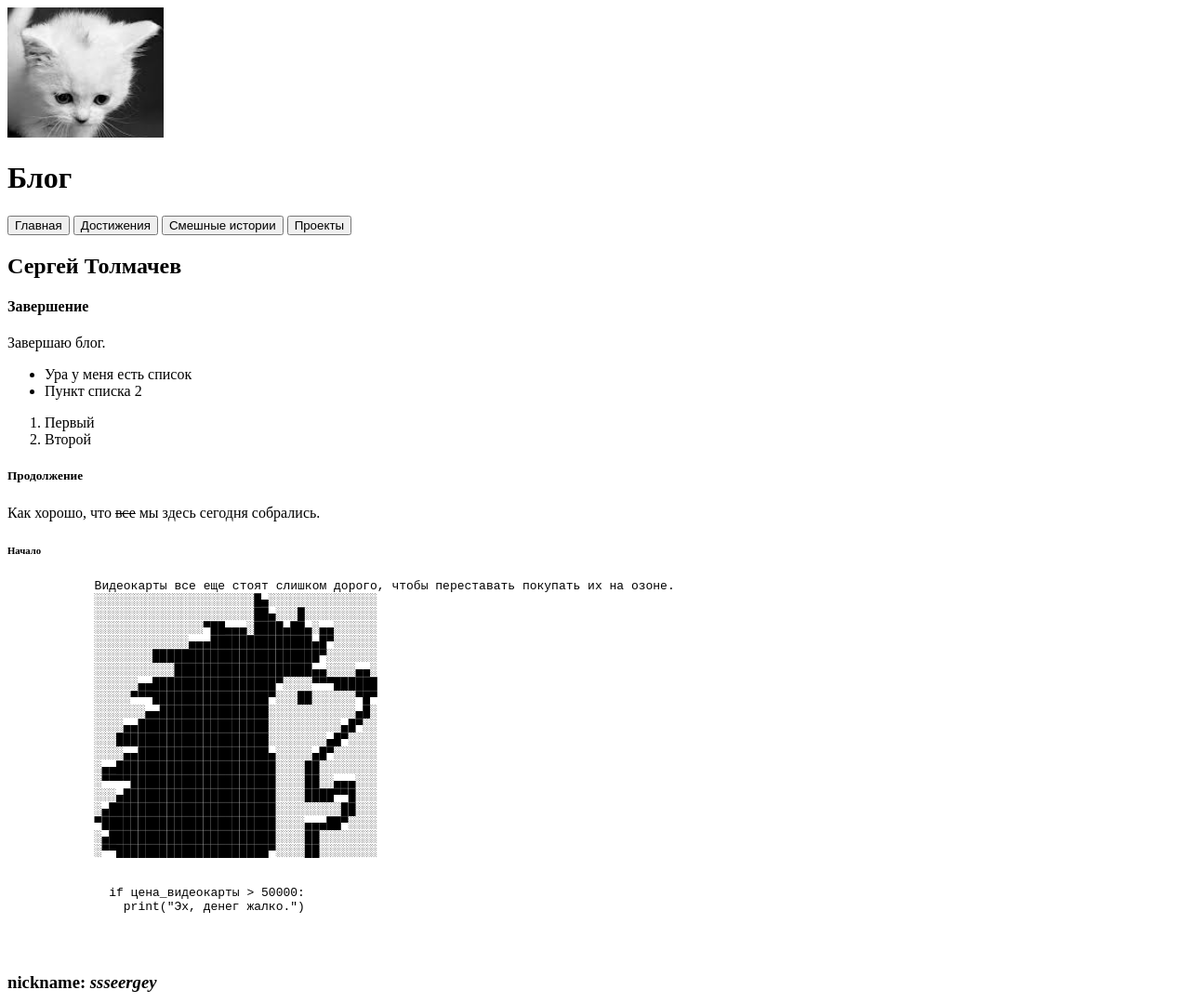
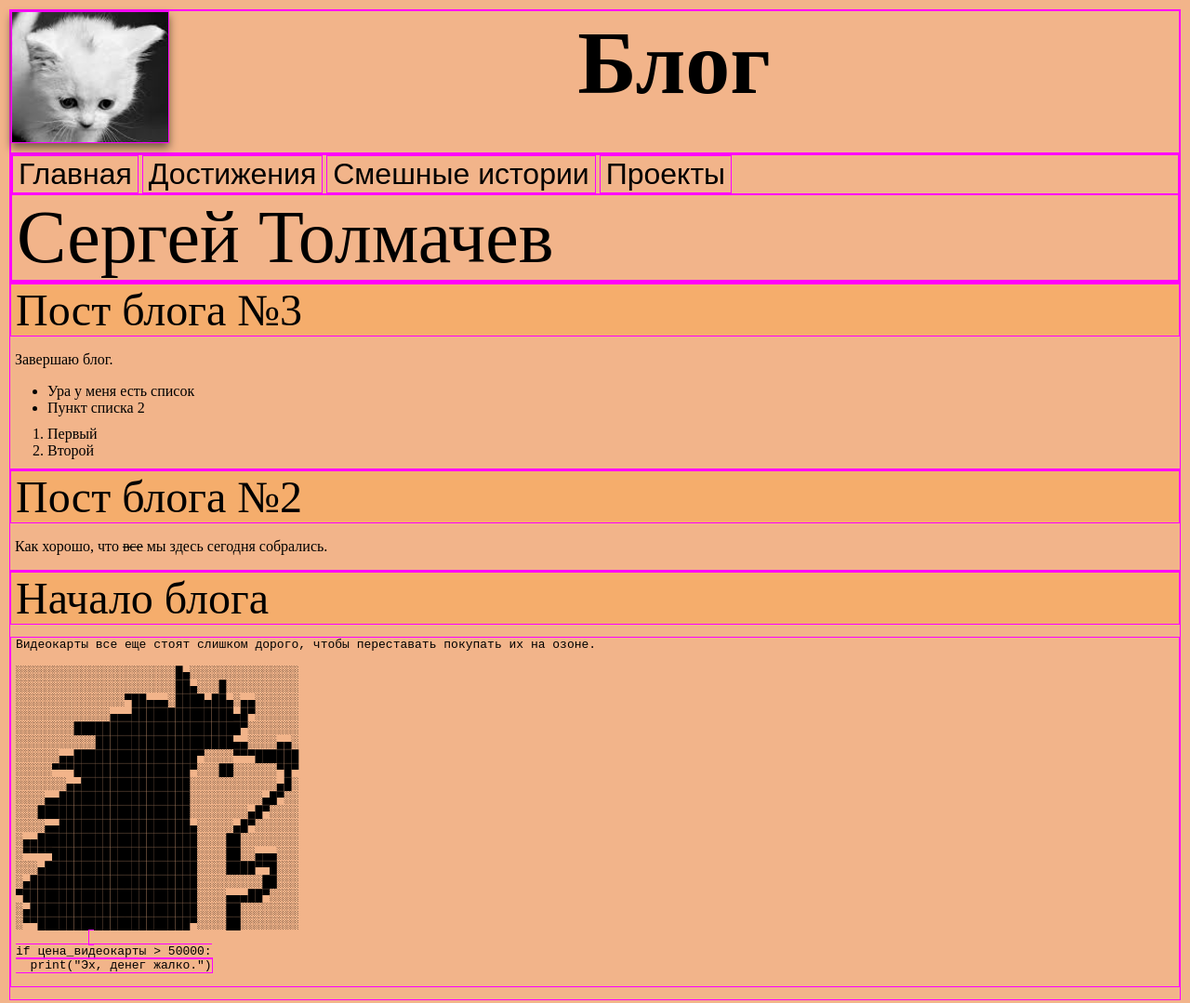
Before and after one commit to Ssseergey/web, a plain HTML site: page index.html in a window 1280 px wide. Shown: the top 1079 px of the page at 93% size. Drawn offline with Linux system fonts and the light colour scheme.

Commit message:
lab2: lab2 mostly implemented

```diff
--- /dev/null
+++ b/css/style.css
@@ -0,0 +1,110 @@
+/*
+g1 #703f1e
+g2 #f2b48a
+g3 #f08741
+g4 #745744
+g5 #bd6a33
+*/
+
+body {
+    background-color: #f2b48a;
+    color: #f08741;
+    margin: 0px 0px 0px 0px;
+    padding-left:     10px;
+    padding-right:    10px;
+    padding-top:      10px;
+    padding-bottom:   10px;
+}
+
+header {
+    border: 1px solid magenta;
+    color: #000000;
+}
+
+.header-img {
+    color: #745744;
+    border: 1px solid magenta;
+    filter: drop-shadow(0px 5px 5px);
+}
+
+.header-h1 {
+    margin: 0px 0px 0px 0px;
+    font-size: 600%;
+
+    flex: auto;
+    text-align: center;
+}
+
+.header-div {
+    border: 1px solid magenta;
+    color: #000000;
+    display: flex;
+    margin: 0px 0px 0px 0px;
+    padding-bottom: 10px;
+}
+
+.header-div-nav {
+    border: 1px solid magenta;
+    color: #000000;
+    display: flex;
+    flex-direction: column;
+}
+
+.header-nav {
+    border: 1px solid magenta;
+}
+
+.header-nav-button {
+    background-color: #f2b48a;
+    color: #000000;
+    font-size: 200%;
+    cursor: pointer;
+    border: 1px solid magenta;
+}
+
+.header-h2 {
+    border: 1px solid magenta;
+    font-size: 500%;
+    padding-left: 5px;
+}
+
+.main-article {
+    color: #000000;
+    border: 1px solid magenta;
+    display: flex;
+    flex-direction: column;
+    font-size-adjust: initial;
+}
+
+.main-div-h4 {
+    padding-left: 5px;
+    background-color: #f5ad6c;
+    border: 1px solid magenta;
+    font-size: 300%;
+}
+
+.main-p {
+    padding-left: 5px;
+}
+
+.main-ul {
+    margin: 0px 0px 0px 0px;
+    padding-bottom: 10px;
+}
+
+.main-ol {
+    margin: 0px 0px 0px 0px;
+    padding-bottom: 10px;
+}
+
+.main-pre {
+    padding-left: 5px;
+    border: 1px solid magenta;
+    font-size: inherit;
+}
+
+.main-code {
+    padding-left: 5px;
+    border: 1px solid magenta;
+    font-size: inherit;
+}
--- a/index.html
+++ b/index.html
@@ -5,54 +5,56 @@
     <meta charset="utf-8">
     <meta name="keywords" content="Блог, программирование">
     <meta name="description" content="Блог о программировании">
+    <link href="css/style.css" rel="stylesheet">
 
     <title>Веб программирование</title>
   </head>
 
   <body>
     <header>
-      <img id="logo" src="pictures/logo.png" alt="loading">
-      <h1 id="site_name">Блог</h1>
-
-      <nav>
-        <button type="button">Главная</button>
-        <button type="button">Достижения</button>
-        <button type="button">Смешные истории</button>
-        <button type="button">Проекты</button>
+      <div class="header-div">
+        <img class="header-img" id="logo" src="pictures/logo.png" alt="loading">
+        <h1 class="header-h1">Блог</h1>
+      </div>
+      <div class="header-div-nav">
+        <nav class="header-nav">
+          <button class="header-nav-button">Главная</button>
+          <button class="header-nav-button">Достижения</button>
+          <button class="header-nav-button">Смешные истории</button>
+          <button class="header-nav-button">Проекты</button>
         </nav>
 
-      <h2>Сергей Толмачев</h2>
+        <div class="header-h2">Сергей Толмачев</div>
+      </div>
     </header>
 
     <main>
       <section>
-        <article>
-          <h4>Завершение</h4>
-          <p>
-            Завершаю блог.
-            <ul>
+        <article class="main-article">
+          <div class="main-div-h4">Пост блога №3</div>
+          <!-- <h4 class="main-h4">Завершение</h4> -->
+          <p class="main-p">Завершаю блог.</p>
+            <ul class="main-ul">
               <li>Ура у меня есть список</li>
               <li>Пункт списка 2</li>
             </ul>
 
-            <ol>
+            <ol class="main-ol">
               <li>Первый</li>
               <li>Второй</li>
             </ol>
-          </p>
         </article>
+        <article class="main-article">
+          <div class="main-div-h4">Пост блога №2</div>
+          <!-- <h4 class="main-h4">Пост блога №2</h4> -->
+          <p class="main-p">Как хорошо, что <del>все</del> мы здесь сегодня собрались.</p>
+        </article>
+        <article class="main-article">
+          <div class="main-div-h4">Начало блога</div>
+          <!-- <h4 class="main-h4">Начало блога</h4> -->
+          <pre class="main-pre">
+Видеокарты все еще стоят слишком дорого, чтобы переставать покупать их на озоне.
 
-        <article>
-          <h5>Продолжение</h5>
-          <p>
-            Как хорошо, что <del>все</del> мы здесь сегодня собрались.
-          </p>
-        </article>
-
-        <article>
-          <h6>Начало</h6>
-          <pre>
-            Видеокарты все еще стоят слишком дорого, чтобы переставать покупать их на озоне.
 ░░░░░░░░░░░░░░░░░░░░░░█▄░░░░░░░░░░░░░░░
 ░░░░░░░░░░░░░░░░░░░░░░██▄░░░█░░░░░░░░░░
 ░░░░░░░░░░░░░░░▀██▄▄▄░████▄██▄░▄▄░░░░░░
@@ -72,12 +74,9 @@
 ▀████████████████████████░░░░▄▄▄██▀░░░░
 ░▄███████████████████████░░░░██░░░░░░░░
 ░▀▀█████████████████████▀░░░░██░░░░░░░░
-
-            <code>
+          <code class="main-code">
 if цена_видеокарты > 50000:
-                print("Эх, денег жалко.")
-            </code>
-
+  print("Эх, денег жалко.")</code>
           </pre>
         </article>
       </section>
```
Lines whose indentation alone changed are shown as unchanged.
